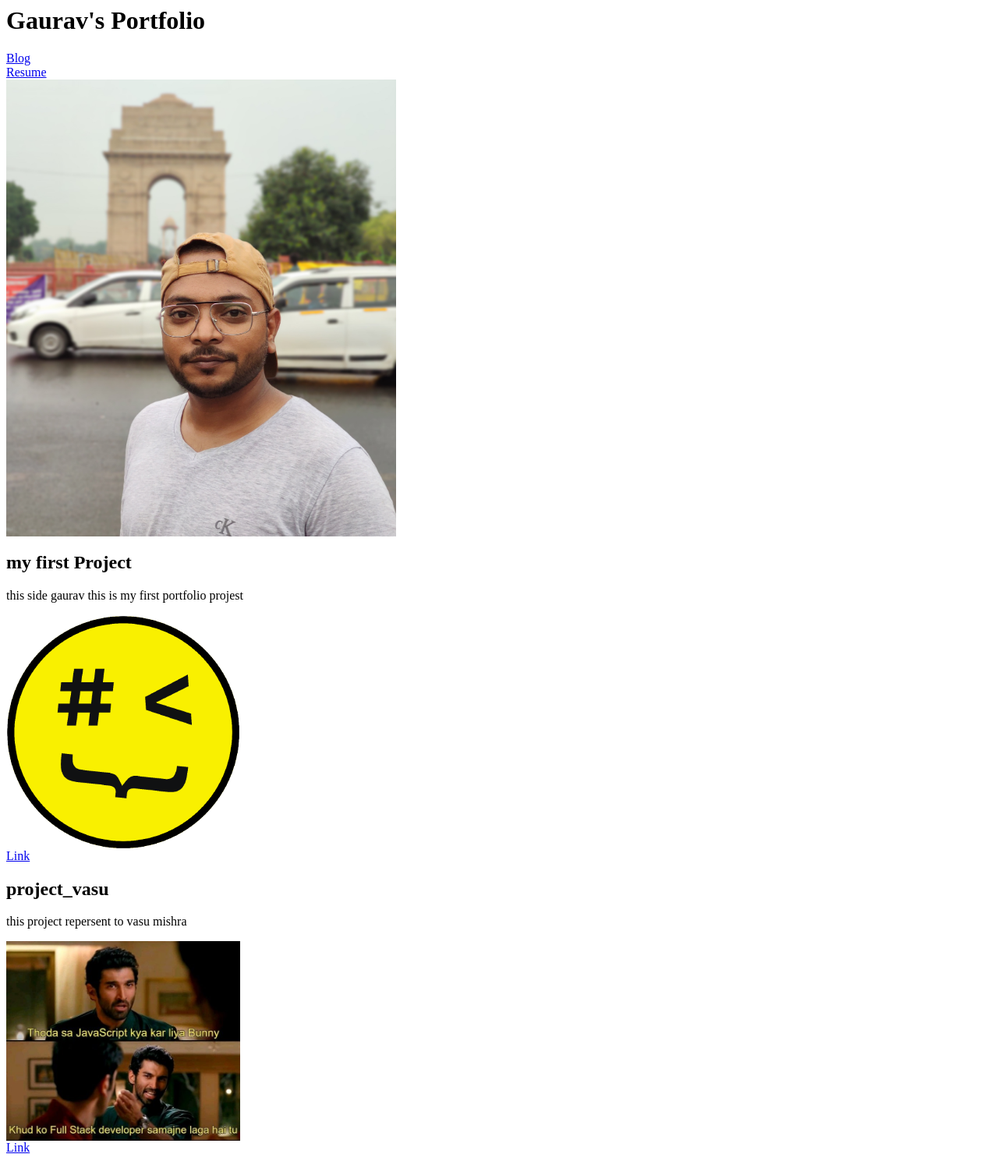
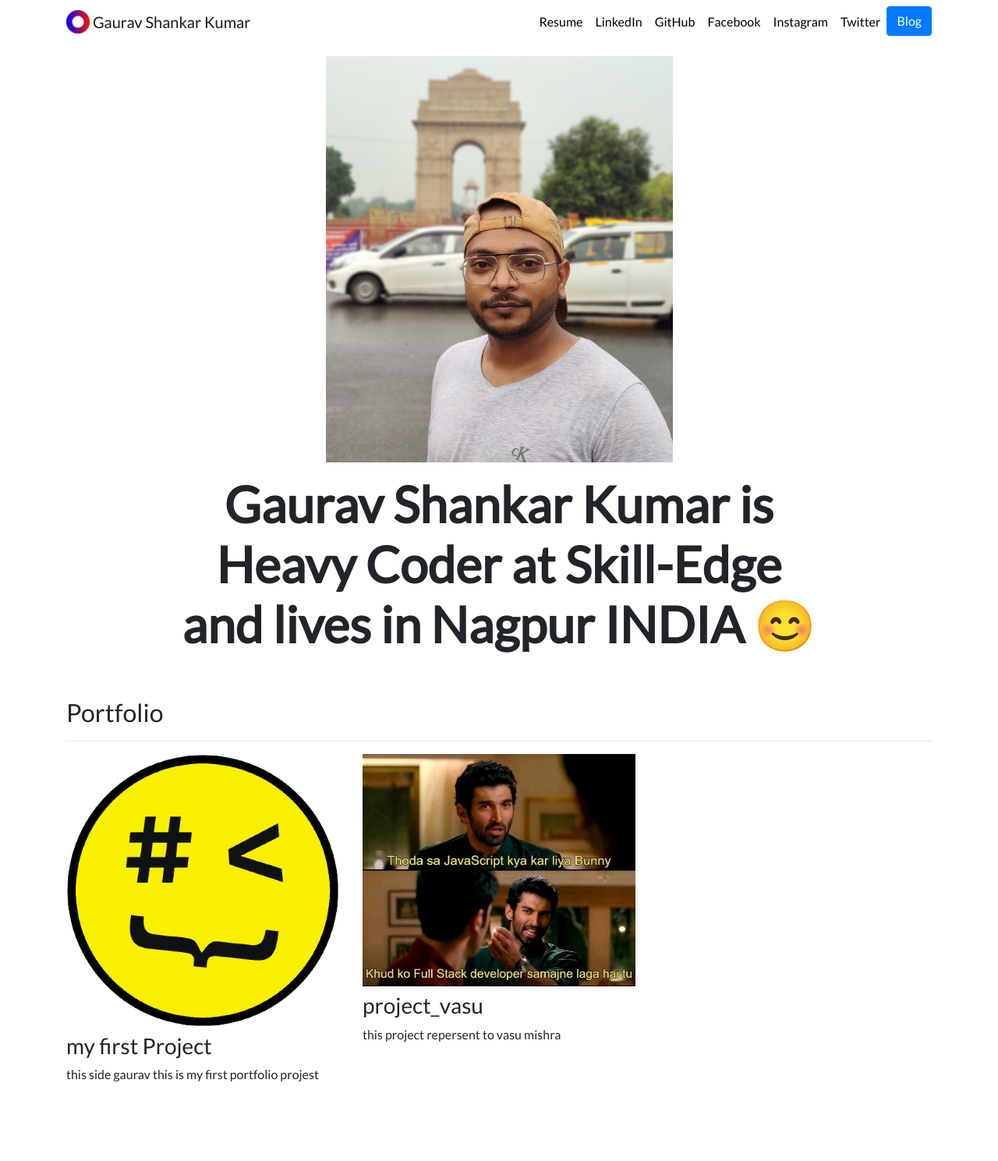
Before and after one commit to the-gsk/GSK-Personal_Portfolio-Django, a Django app: page / in a window 1280 px wide. Shown: the whole page at 78% size. After the commit the page ends 1387 px from the top, so only its background shows below. Run offline with Django 3.2, Linux system fonts and the light colour scheme; data comes from the database, SQL or seed files in the repository; some libraries are stand-ins or nearby versions.

Commit message:
requirements

```diff
--- /dev/null
+++ b/portfolio/static/portfolio/custom.css
@@ -0,0 +1,24 @@
+.navbar-nav .nav-link {
+    color: rgba(0,0,0,1) !important;
+}
+
+.navbar-nav .nav-link:hover {
+    color: rgb(245, 10, 10) !important;
+}
+
+body {
+    font-family: 'Lato', sans-serif;
+}
+
+#blogtitle {
+    font-size: 6rem;
+}
+
+@media (min-width: 992px) {
+    #hometext {
+        font-size: 4rem;
+    }
+    #blogdetailtitle {
+        font-size: 5rem;
+    }
+}
--- /dev/null
+++ b/portfolio/templates/portfolio/base.html
@@ -0,0 +1,71 @@
+{% load static %}
+<!doctype html>
+<html lang="en">
+
+<head>
+  <!-- Required meta tags -->
+  <meta charset="utf-8">
+  <meta name="viewport" content="width=device-width, initial-scale=1, shrink-to-fit=no">
+
+  <!-- Bootstrap CSS -->
+  <link rel="stylesheet" href="https://stackpath.bootstrapcdn.com/bootstrap/4.4.1/css/bootstrap.min.css" integrity="sha384-Vkoo8x4CGsO3+Hhxv8T/Q5PaXtkKtu6ug5TOeNV6gBiFeWPGFN9MuhOf23Q9Ifjh" crossorigin="anonymous">
+
+  <link rel="stylesheet" href="{% static "portfolio/custom.css" %}">
+
+  <link href="https://fonts.googleapis.com/css?family=Lato&display=swap" rel="stylesheet">
+
+  <link rel="icon" type="image/png" href="{% static "portfolio/Logo.png" %}">
+
+  <title>Gaurav Shankar Kumar</title>
+</head>
+
+<body>
+
+  <nav id="topNav" class="navbar navbar-expand-md navbar-light">
+    <div class="container">
+      <a class="navbar-brand" href="{% url 'home' %}">
+        <img src="{% static "portfolio/Logo.png" %}" width="30" height="30" class="d-inline-block align-top" alt="Gaurav's Logo">
+        <span>Gaurav Shankar Kumar</span>
+      </a>
+      <button class="navbar-toggler" type="button" data-toggle="collapse" data-target="#navbarNav" aria-controls="navbarNav" aria-expanded="false" aria-label="Toggle navigation">
+        <span class="navbar-toggler-icon"></span>
+      </button>
+      <div class="collapse navbar-collapse text-center" id="navbarNav">
+        <ul class="navbar-nav ml-auto">
+          <li class="nav-item">
+            <a class="nav-link" href="{% static "portfolio/resume.pdf" %}" target="_blank">Resume</a>
+          </li>
+          <li class="nav-item">
+            <a class="nav-link" href="https://www.linkedin.com/in/gauravshankarkumar/" target="_blank">LinkedIn</a>
+          </li>
+          <li class="nav-item">
+            <a class="nav-link" href="https://github.com/gauravshankarkumar" target="_blank">GitHub</a>
+          </li>
+          <li class="nav-item">
+            <a class="nav-link" href="https://www.facebook.com/gauravshankarkumar" target="_blank">Facebook</a>
+          </li>
+          <li class="nav-item">
+            <a class="nav-link" href="https://www.instagram.com/gauravshankarkumar/" target="_blank">Instagram</a>
+          </li>
+          <li class="nav-item">
+            <a class="nav-link" href="https://twitter.com/gauravshankarkr" target="_blank">Twitter</a>
+          </li>
+          <li>
+            <a role="button" href="{% url 'blog:all_blogs' %}" class="btn btn-primary">Blog</a>
+          </li>
+        </ul>
+      </div>
+    </div>
+  </nav>
+  <div class="container">
+    {% block content %}{% endblock %}
+  </div>
+
+  <!-- Optional JavaScript -->
+  <!-- jQuery first, then Popper.js, then Bootstrap JS -->
+  <script src="https://code.jquery.com/jquery-3.4.1.slim.min.js" integrity="sha384-J6qa4849blE2+poT4WnyKhv5vZF5SrPo0iEjwBvKU7imGFAV0wwj1yYfoRSJoZ+n" crossorigin="anonymous"></script>
+  <script src="https://cdn.jsdelivr.net/npm/popper.js@1.16.0/dist/umd/popper.min.js" integrity="sha384-Q6E9RHvbIyZFJoft+2mJbHaEWldlvI9IOYy5n3zV9zzTtmI3UksdQRVvoxMfooAo" crossorigin="anonymous"></script>
+  <script src="https://stackpath.bootstrapcdn.com/bootstrap/4.4.1/js/bootstrap.min.js" integrity="sha384-wfSDF2E50Y2D1uUdj0O3uMBJnjuUD4Ih7YwaYd1iqfktj0Uod8GCExl3Og8ifwB6" crossorigin="anonymous"></script>
+</body>
+
+</html>
--- a/portfolio/templates/portfolio/home.html
+++ b/portfolio/templates/portfolio/home.html
@@ -1,25 +1,40 @@
-<h1>Gaurav's Portfolio</h1>
+{% extends "portfolio/base.html" %}
 
 {% load static %}
 
-<a href="{% url 'blog:all_blogs' %}">Blog</a>
-<br>
+{% block content %}
 
-<a href="{% static 'portfolio/Gaurav BE Mining 2yr.pdf' %}" target="blank">Resume</a>
-<br>
+<div class="row justify-content-center my-3">
+  <div class="col-5">
+    <img src="{% static 'portfolio/gsk.jpg' %}" class="img-fluid">
+  </div>
+</div>
 
-<img src="{% static 'portfolio/gsk.jpg' %}" width="500">
+<div class="row justify-content-center mb-3">
+  <div class="col-md-9 text-center">
+    <h1 id="hometext" class="font-weight-bold">Gaurav Shankar Kumar is Heavy Coder at Skill-Edge and lives in Nagpur INDIA 😊</h1>
+  </div>
+</div>
 
-{% for project in projects %}
+<h2 class="mt-5">Portfolio</h2>
+<hr>
+<div class="row">
+  {% for project in projects %}
+  <div class="col-lg-4 col-md-6">
 
+    {% if project.url %}
+    <a href="{{ project.url }}">
+      <img src="{{ project.image.url }}" class="img-fluid mb-2">
+    </a>
+    {% else %}
 
-<h2>{{ project.title }}</h2>
-<p>{{ project.description }}</p>
-<img src="{{ project.image.url }}" width="300">
-{% if project.url %}
-<br>
-<a href="{{ project.url }}" target="blank" >Link</a>
-{% endif %}
+    <img src="{{ project.image.url }}" class="img-fluid mb-2">
+    {% endif %}
+    <h3>{{ project.title }}</h3>
+    <p>{{ project.description }}</p>
 
+  </div>
+  {% endfor %}
+</div>
 
-{% endfor %}
+{% endblock %}
```
Also changed, not shown: blog/templates/blog/all_blogs.html (+18 -7 lines), blog/templates/blog/details.html (+10 -2 lines), portfolio/static/portfolio/Logo.png (added), 3 other files.
